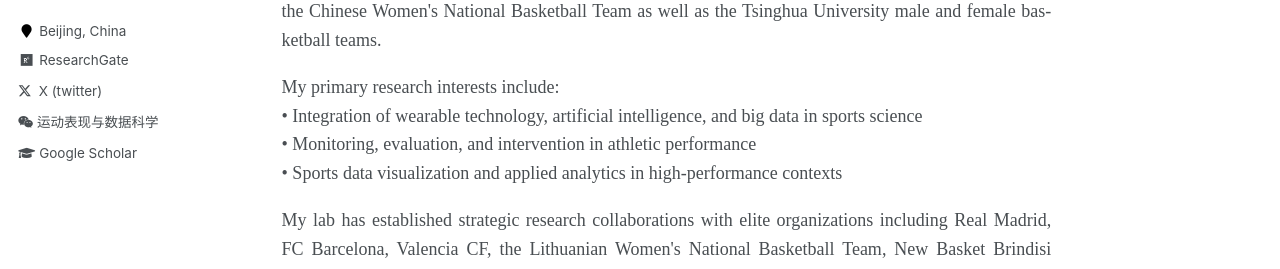
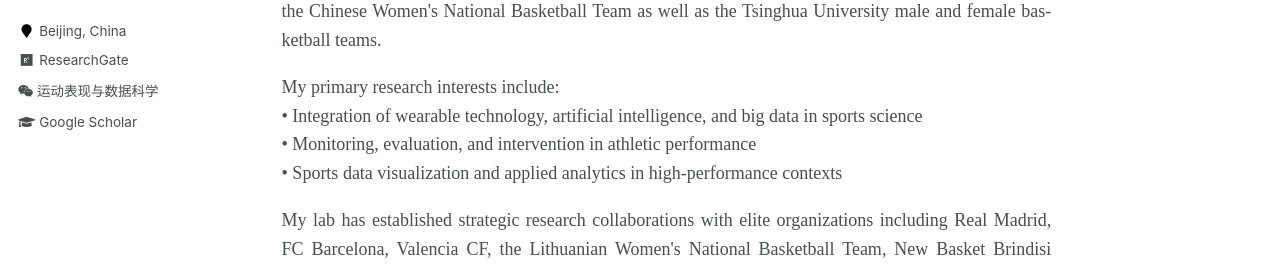
Before and after one commit to sportssuper/ZSL, a Jekyll site: the page built from _pages/about.md, in a window 1280 px wide. Shown: the part 455-724 px from the top of the page. Built offline with Jekyll 4.4.1, drawn with Linux system fonts in a browser that asks for light colours; a script that is not in the unit is left out.

Commit message:
Update author-profile.html

```diff
--- a/_includes/author-profile.html
+++ b/_includes/author-profile.html
@@ -47,13 +47,13 @@
        {% if author.publons %}
         <li><a href="{{ author.publons }}"><i class="ai ai-publons-square ai-fw" aria-hidden="true"></i> Publons</a></li>
       {% endif %}
-      {% if author.twitter %}
+      <!-- {% if author.twitter %}
            <li><a href="https://twitter.com/{{ author.twitter }}">
         <svg viewBox="0 0 24 24" aria-hidden="true" style="width:1em;height:1em;vertical-align:-0.125em;margin-right:0.25em;">
             <path d="M18.244 2.25h3.308l-7.227 8.26 8.502 11.24H16.17l-5.214-6.817L4.99 21.75H1.68l7.73-8.835L1.254 2.25H8.08l4.713 6.231zm-1.161 17.52h1.833L7.084 4.126H5.117z" fill="currentColor"></path>
         </svg> X (twitter)
     </a></li>
-{% endif %}
+{% endif %} -->
       {% if author.facebook %}
         <li><a href="https://www.facebook.com/{{ author.facebook }}"><i class="fab fa-fw fa-facebook-square" aria-hidden="true"></i> Facebook</a></li>
       {% endif %}
```
